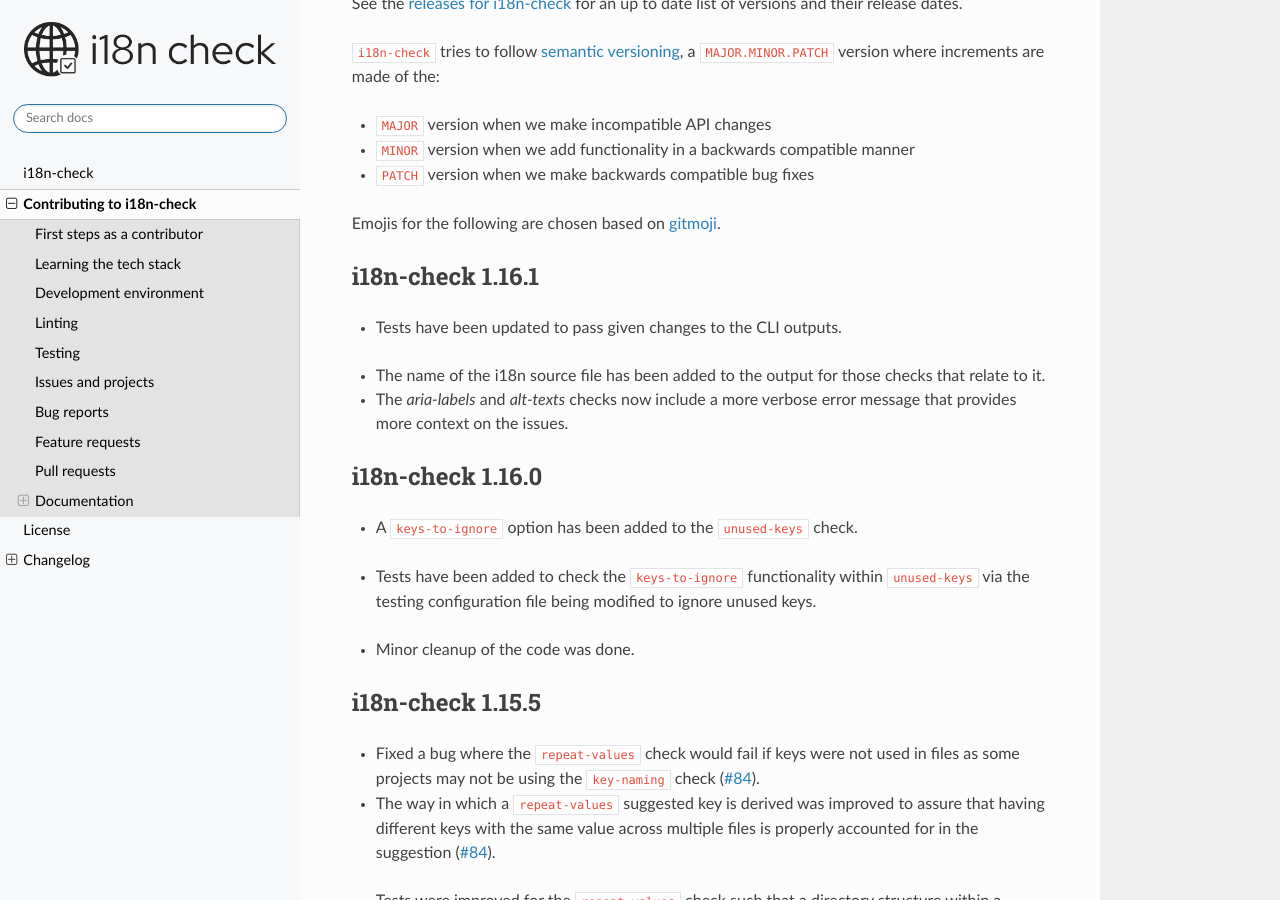
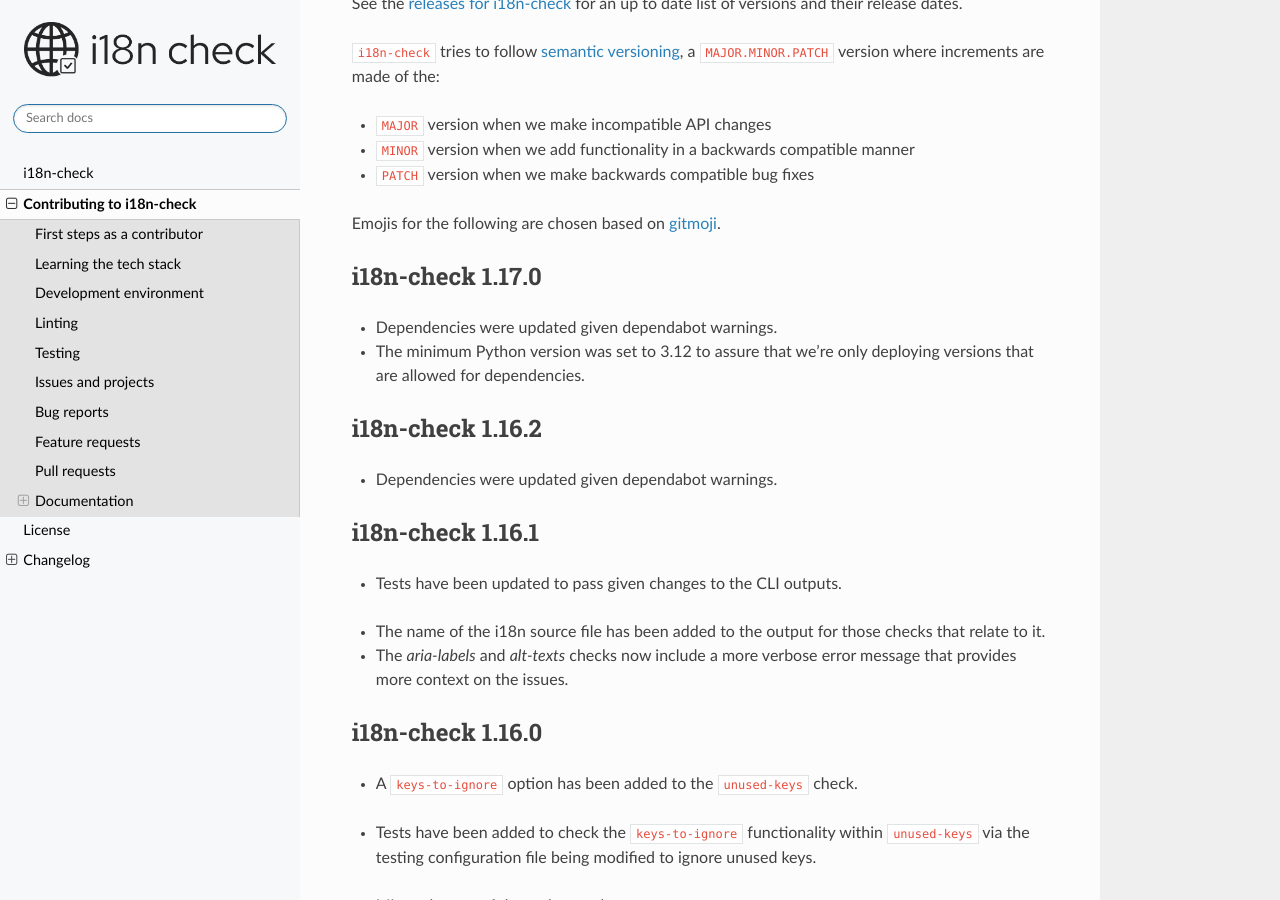
Before and after one commit to activist-org/i18n-check, a Sphinx documentation site: the page built from docs/source/notes.rst, in a window 1280 px wide and 900 px high, scrolled down 18659 px. Built offline with Sphinx 7.4.7 and the Read the Docs theme 3.1.0, drawn with Linux system fonts in a browser that asks for light colours; formulas are drawn with MathJax 3.

Commit message:
Upgrade minimum Python version to 3.12 and version to 1.17

```diff
--- a/docs/source/_static/CHANGELOG.rst
+++ b/docs/source/_static/CHANGELOG.rst
@@ -10,6 +10,23 @@
 - ``PATCH`` version when we make backwards compatible bug fixes
 
 Emojis for the following are chosen based on `gitmoji <https://gitmoji.dev/>`_.
+
+i18n-check 1.17.0
+-----------------
+
+⬆️ Dependencies
+^^^^^^^^^^^^^^
+
+- Dependencies were updated given dependabot warnings.
+- The minimum Python version was set to 3.12 to assure that we're only deploying versions that are allowed for dependencies.
+
+i18n-check 1.16.2
+-----------------
+
+⬆️ Dependencies
+^^^^^^^^^^^^^^
+
+- Dependencies were updated given dependabot warnings.
 
 i18n-check 1.16.1
 -----------------
--- a/docs/source/conf.py
+++ b/docs/source/conf.py
@@ -27,7 +27,7 @@
 author = "i18n-check developers"
 
 # The full version, including alpha/beta/rc tags
-release = "1.16.3"
+release = "1.17.0"
 
 
 # -- General configuration ---------------------------------------------------
--- a/setup.py
+++ b/setup.py
@@ -24,7 +24,7 @@
 
 setup_args = dict(
     name="i18n-check",
-    version="1.16.3",
+    version="1.17.0",
     package_dir={"": "src"},
     author="i18n-check developers",
     author_email="team@activist.org",
@@ -47,14 +47,12 @@
         "License :: OSI Approved :: GNU General Public License v3 (GPLv3)",
         "Programming Language :: Python",
         "Programming Language :: Python :: 3",
-        "Programming Language :: Python :: 3.10",
-        "Programming Language :: Python :: 3.11",
         "Programming Language :: Python :: 3.12",
         "Programming Language :: Python :: 3.13",
         "Programming Language :: Python :: 3.14",
         "Operating System :: OS Independent",
     ],
-    python_requires=">=3.10",
+    python_requires=">=3.12",
 )
 
 if __name__ == "__main__":
```
Also changed, not shown: CHANGELOG.md (+2 -1 lines), .readthedocs.yaml, 2 other files.
